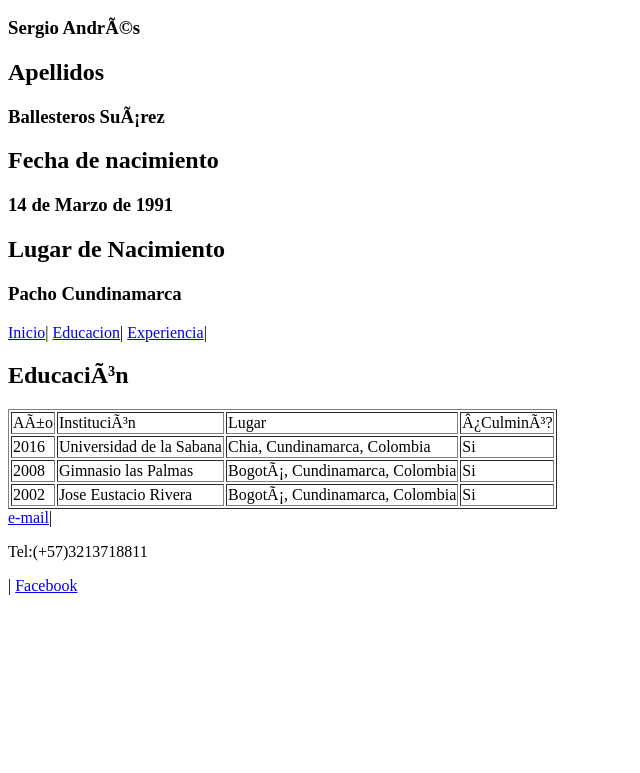
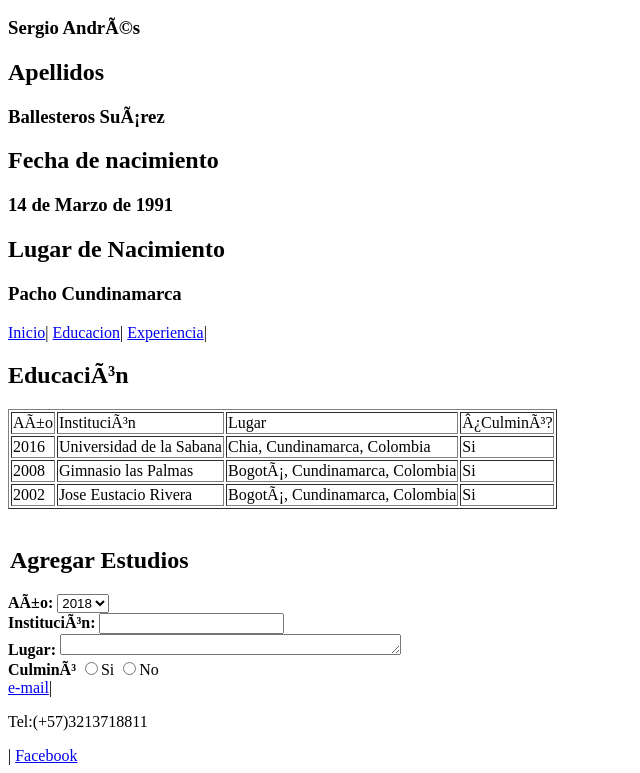
Before and after one commit to WhiskyBurger/Examen_final, a plain HTML site: page educacion.html in a window 1280 px wide. Shown: the part 167-940 px from the top of the page, without its empty margins (0-640 px from the left). Before the commit the page ends 800 px from the top, so only its background shows below. Drawn offline with Linux system fonts and the light colour scheme.

Commit message:
Actualizando formulario educacion

```diff
--- a/educacion.html
+++ b/educacion.html
@@ -26,7 +26,7 @@
       <h3>14 de Marzo de 1991</h3>
       <h2>Lugar de Nacimiento</h2>
       <h3>Pacho Cundinamarca</h3>
-      <a href="../index.html">Inicio</a>|
+      <a href="index.html">Inicio</a>|
       <a href="educacion.html">Educacion</a>|
       <a href="experiencia.html">Experiencia</a>|
     </article>
@@ -64,7 +64,52 @@
 
         </tbody>
       </table>
+      <br>
+
+      <form autocomplete="off" id="Agregar_Estudios">
+
+          <legend><h1>Agregar Estudios</h1></legend>
+          <label for="Add_Agno"><strong>Año:</strong></label>
+          <select name="Add_Agno">
+            <option value="2018">2018</option>
+            <option value="2017">2017</option>
+            <option value="2016">2016</option>
+            <option value="2015">2015</option>
+            <option value="2014">2014</option>
+            <option value="2013">2013</option>
+            <option value="2012">2012</option>
+            <option value="2011">2011</option>
+            <option value="2010">2010</option>
+            <option value="2009">2009</option>
+            <option value="2008">2008</option>
+            <option value="2007">2007</option>
+            <option value="2006">2006</option>
+            <option value="2005">2005</option>
+            <option value="2004">2004</option>
+            <option value="2003">2003</option>
+            <option value="2002">2002</option>
+            <option value="2001">2001</option>
+            <option value="2000">2000</option>
+          </select>
+          </br>
+          <label for="Institucion"><strong>Institución:</strong></label>
+          <input type="text" name="Institucion" required>
+          </br>
+          <label for="Lugar"><strong>Lugar:</strong></label>
+          <textarea name="lugar" rows="1" cols="40"></textarea>
+          </br>
+
+          <label for="Culmino"><strong>Culminó</strong></label>
+          <input type="radio" name="Culmino">Si
+          <input type="radio" name="Culmino">No
+
+
+      </form>
+
+
     </article>
+
+
 
     <footer>
       <a href="mailto:sergioballesterossuarez@gmail.com">e-mail</a>|
```
Also changed, not shown: index.html (+2 -3 lines).
